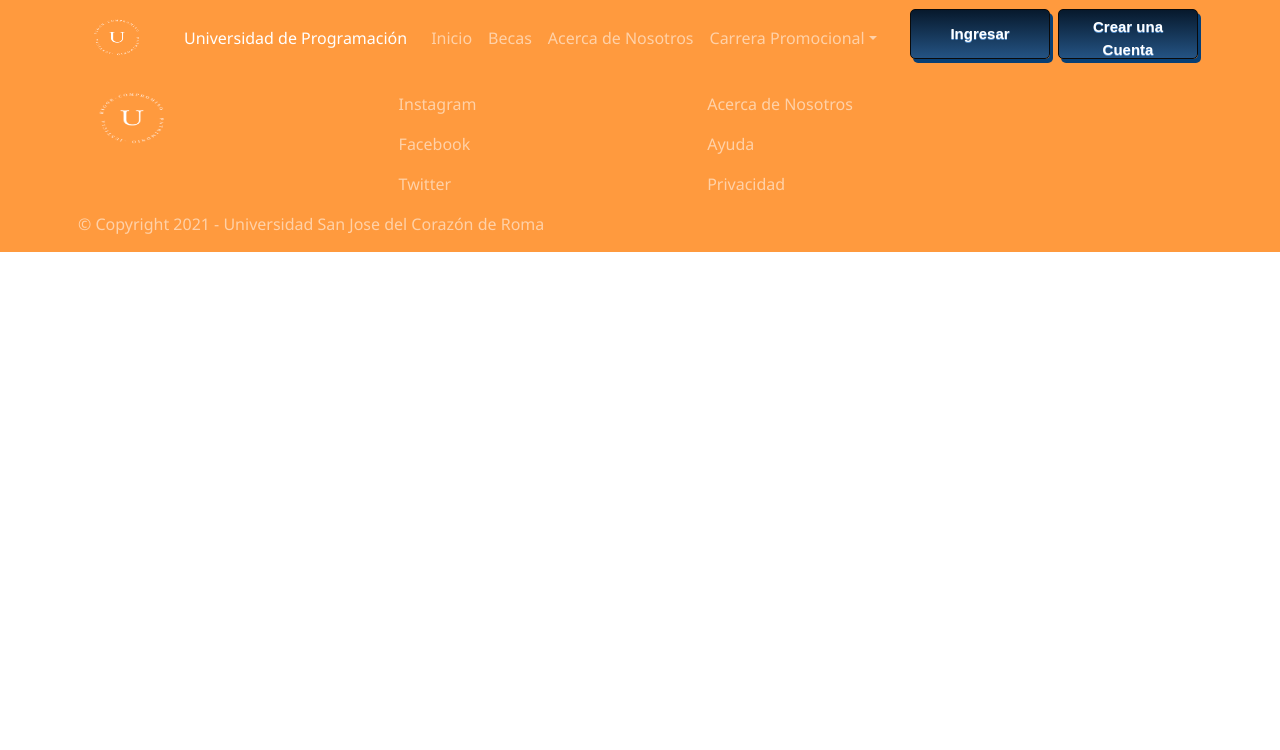
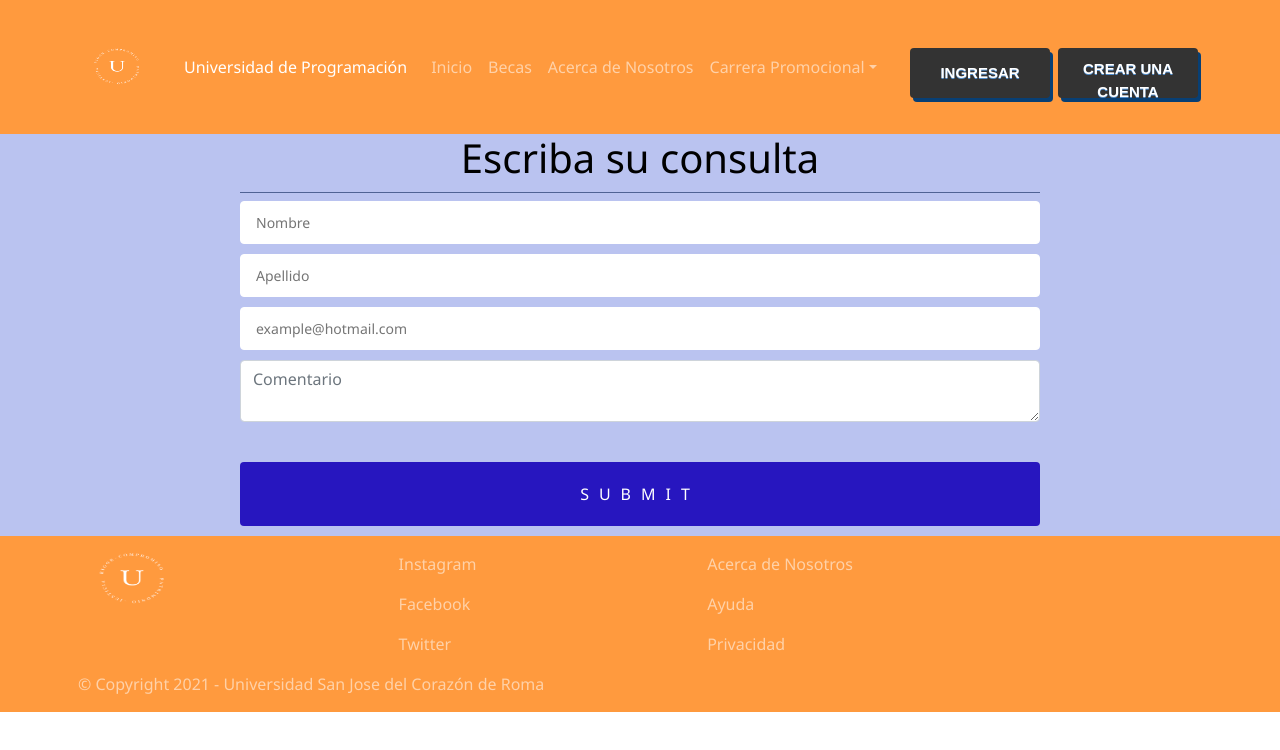
Before and after one commit to Josesan94/Proyecto-Rolling-Campus-Universidad, a React (Create React App) app: page /carreras in a window 1280 px wide. Shown: the top 750 px of the page. Built offline with nearby package versions, Linux system fonts and the light colour scheme; a web font is replaced by a local one.

Commit message:
Form contacto agregado

```diff
--- a/package.json
+++ b/package.json
@@ -19,12 +19,14 @@
     "bootstrap": "^5.1.3",
     "chart.js": "^3.6.0",
     "chartjs": "^0.3.24",
+    "emailjs-com": "^3.2.0",
     "framer-motion": "^4.1.17",
     "prop-types": "^15.7.2",
     "react": "^17.0.2",
     "react-bootstrap": "^2.0.2",
     "react-chartjs2": "^1.2.1",
     "react-dom": "^17.0.2",
+    "react-hook-form": "^7.19.5",
     "react-responsive-carousel": "^3.2.22",
     "react-router-dom": "^6.0.1",
     "react-scripts": "4.0.3",
--- a/src/App.js
+++ b/src/App.js
@@ -1,49 +1,38 @@
-
-import './styles/App.css';
-import './components/Header';
-import Header from './components/Header';
-import 'bootstrap/dist/css/bootstrap.min.css';
-import Footer from './components/Footer';
-import {
-  BrowserRouter as Router,
-  Routes,
-  Route,
-
-} from "react-router-dom";
-import Home from './pages/Home';
-import BecasPage from './pages/BecasPage';
-import Nosotros from './pages/Nosotros';
-import Carreras from './pages/Carreras/Carreras'
-
-
+import "./styles/App.css";
+import "./components/Header";
+import Header from "./components/Header";
+import "bootstrap/dist/css/bootstrap.min.css";
+import Footer from "./components/Footer";
+import FormContact from "./components/FormContact";
+import { BrowserRouter as Router, Routes, Route } from "react-router-dom";
+import Home from "./pages/Home";
+import BecasPage from "./pages/BecasPage";
+import Nosotros from "./pages/Nosotros";
+import Carreras from "./pages/Carreras/Carreras";
 
 function App() {
   return (
     <Router>
       <body>
-      <div className =" App">
+        <div className=" App">
           <header>
-      <Header/>
+            <Header />
           </header>
 
           <Routes>
-          <Route exact path='/'  element={<Home/>} />
-          <Route exact path='/becas'  element={<BecasPage/>} />
-          <Route exact path='/nosotros' element={<Nosotros/>} />
-          <Route path='/carreras' element={Carreras} />
-
+            <Route exact path="/" element={<Home />} />
+            <Route exact path="/becas" element={<BecasPage />} />
+            <Route exact path="/nosotros" element={<Nosotros />} />
+            <Route path="/carreras" element={Carreras} />
           </Routes>
 
-
-
-
-      <footer >
+          <footer>
+            <FormContact />
             <Footer />
           </footer>
         </div>
       </body>
     </Router>
-
   );
 }
 
--- /dev/null
+++ b/src/components/FormContact.jsx
@@ -0,0 +1,78 @@
+import React, { Fragment } from "react";
+//BOOSTRAP COMPONENTS
+import {} from "react-bootstrap";
+import { useForm } from "react-hook-form";
+import { init } from "emailjs-com";
+
+import "../styles/formContact.css";
+init("user_x9uQAoJjR4VTAtwZGaaXR");
+
+const sleep = (ms) => new Promise((resolve) => setTimeout(resolve, ms));
+
+function FormContact(props) {
+  const {
+    register,
+    handleSubmit,
+    formState: { errors },
+  } = useForm();
+  const onSubmit = async (data) => {
+    await sleep(2000);
+    if (data.username === "bill") {
+      alert(JSON.stringify(data));
+    } else {
+      alert("There is an error");
+    }
+  };
+
+  //    //Para enviar email a gmail com emailjs
+  //    var templateParams = {
+  //      from_name: 'Universidad',
+  //      user_name: 'username',
+  //      message:'message',
+  //      destinatario:'email',
+  //  };
+
+  //  function enviaMail(){
+  //  emailjs.send('service_ysk1goe', 'template_gjy3qgo', templateParams)
+  //    .then(function(response) {
+  //       console.log('SUCCESS!', response.status, response.text);
+  //    }, function(error) {
+  //       console.log('FAILED...', error);
+  //    });
+  //    }
+
+  console.log(errors);
+  return (
+    <Fragment>
+      <form onSubmit={handleSubmit(onSubmit)}>
+        <h1>Escriba su consulta</h1>
+        <input placeholder="Nombre" {...register("username")} />
+        <input placeholder="Apellido" {...register("lastName")} />
+        <input
+          placeholder="example@hotmail.com"
+          type="text"
+          {...register("email")}
+        />
+        <div class="input-group">
+          <textarea
+            id="message"
+            name="message"
+            class="form-control"
+            minlength="10"
+            maxlength="200"
+            required
+            aria-label="With textarea"
+            placeholder="Comentario"
+          ></textarea>
+        </div>
+        <div style={{ color: "red" }}>
+          {Object.keys(errors).length > 0 &&
+            "There are errors, check your console."}
+        </div>
+        <input type="submit" onClick="enviaMail()" />
+      </form>
+    </Fragment>
+  );
+}
+
+export default FormContact;
--- /dev/null
+++ b/src/styles/formContact.css
@@ -0,0 +1,102 @@
+
+form {
+  max-width: 800px;
+  margin: 0 auto;
+}
+
+ h1 {
+  font-weight: 100;
+  color: black;
+  text-align: center;
+  padding-bottom: 10px;
+  border-bottom: 1px solid rgb(79, 98, 148);
+}
+
+
+
+
+
+input {
+  display: block;
+  box-sizing: border-box;
+  width: 100%;
+  border-radius: 4px;
+  border: 1px solid white;
+  padding: 10px 15px;
+  margin-bottom: 10px;
+  font-size: 14px;
+}
+
+
+
+button[type="submit"],
+input[type="submit"] {
+  background:#2716bf ;
+  color: white;
+  text-transform: uppercase;
+  border: none;
+  margin-top: 40px;
+  padding: 20px;
+  font-size: 16px;
+  font-weight: 100;
+  letter-spacing: 10px;
+}
+
+button[type="submit"]:hover,
+input[type="submit"]:hover {
+  background: #39ca59;
+}
+
+button[type="submit"]:active,
+input[type="button"]:active,
+input[type="submit"]:active {
+  transition: 0.3s all;
+  transform: translateY(3px);
+  border: 1px solid transparent;
+  opacity: 0.8;
+}
+
+input:disabled {
+  opacity: 0.4;
+}
+
+input[type="button"]:hover {
+  transition: 0.3s all;
+}
+
+button[type="submit"],
+input[type="button"],
+input[type="submit"] {
+  -webkit-appearance: none;
+}
+
+
+button[type="button"] {
+  display: block;
+  appearance: none;
+  background: #333;
+  color: white;
+  border: none;
+  text-transform: uppercase;
+  padding: 10px 20px;
+  border-radius: 4px;
+}
+
+ pre {
+  color: white;
+}
+
+hr {
+  margin-top: 30px;
+}
+
+button {
+  display: block;
+  appearance: none;
+  margin-top: 40px;
+  border: 1px solid #333;
+  margin-bottom: 20px;
+  text-transform: uppercase;
+  padding: 10px 20px;
+  border-radius: 4px;
+}
```
Also changed, not shown: 2 other files (tests, documents, lock files or other folders). Lines whose indentation alone changed are shown as unchanged.
